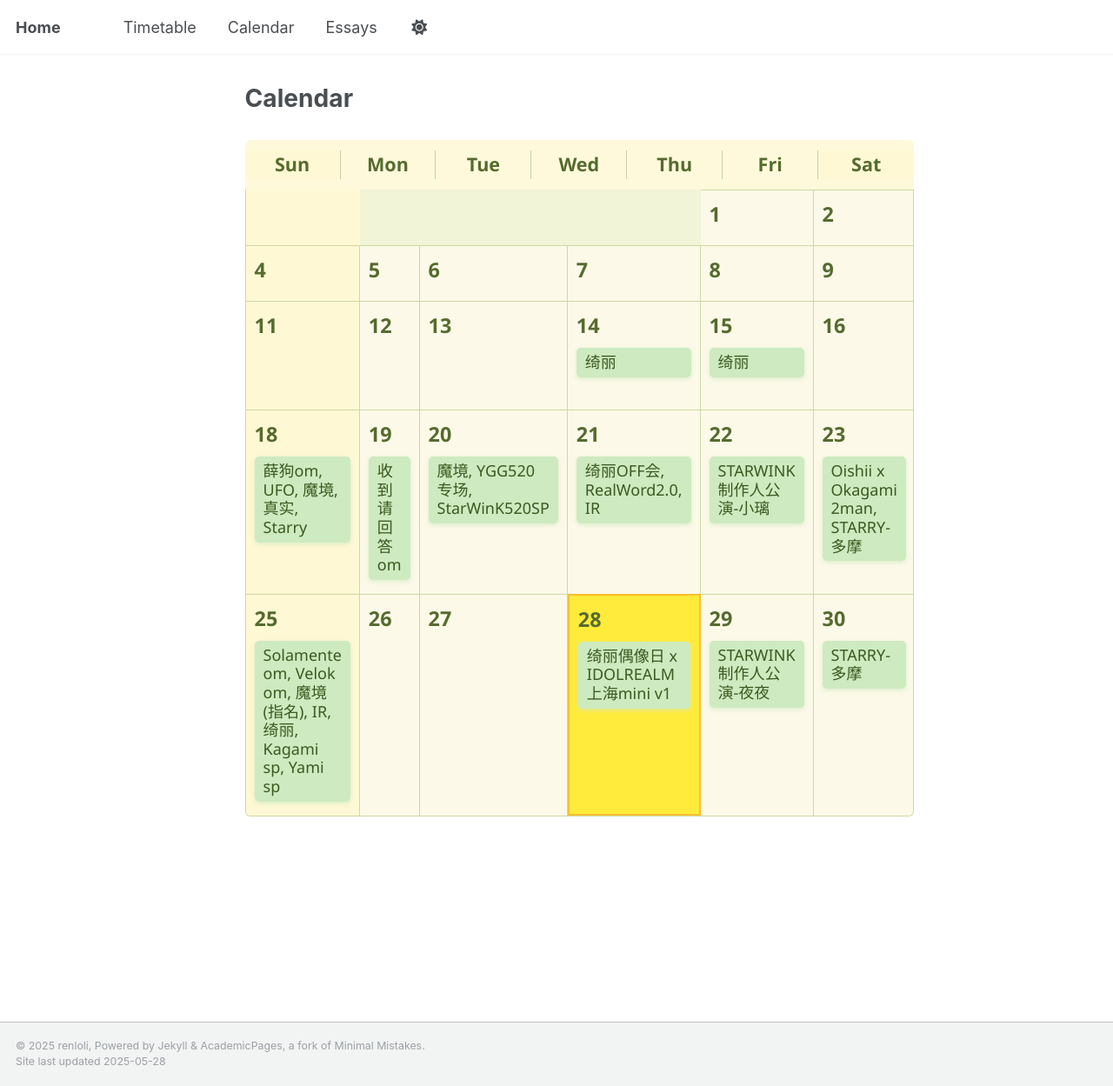
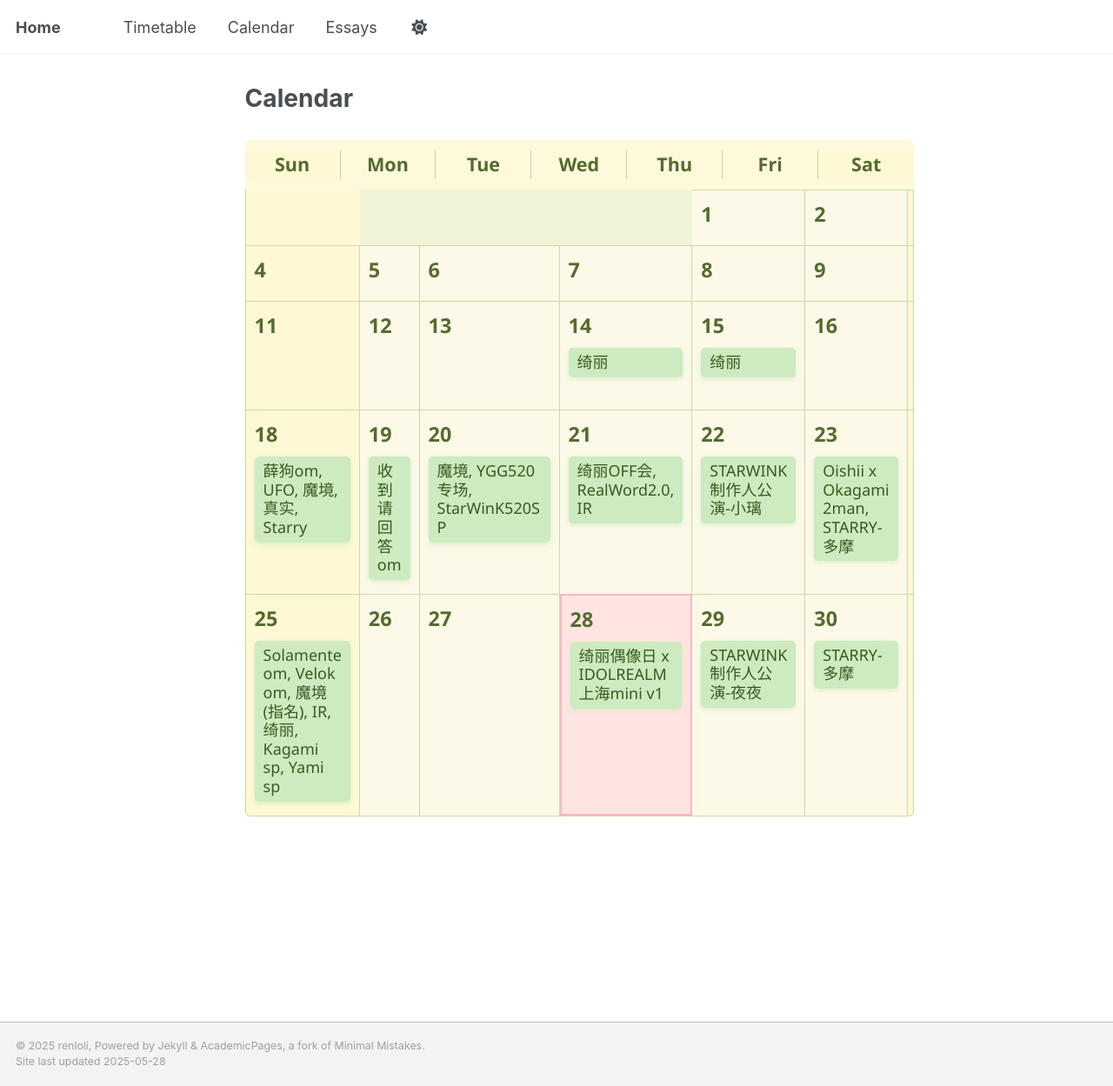
Before and after one commit to renloli/renloli.github.io, a Jekyll site: the page built from _pages/calendar.md, in a window 1280 px wide and 1249 px high. Shown: the whole window at 87% size. Built offline with Jekyll 4.4.1, drawn with Linux system fonts in a browser that asks for light colours.

Commit message:
Update `calendar.html`.

```diff
--- a/_layouts/calendar.html
+++ b/_layouts/calendar.html
@@ -104,7 +104,7 @@ layout: default
         <style>
           #calendar-container {
             width: 100%;
-            max-width: 1000px;
+            max-width: 980px;
             margin: 20px auto;
             font-family: 'Segoe UI', Tahoma, Geneva, Verdana, sans-serif;
             user-select: none;
@@ -182,7 +182,7 @@ layout: default
             line-height: 1.2em;
             white-space: normal;
             word-wrap: break-word; /* 强制换行 */
-            max-width: 200px; /* 固定宽度 */
+            max-width: 140px; /* 固定宽度 */
             overflow-wrap: break-word; /* 兼容性 */
             overflow-y: auto;
             box-shadow: 0 2px 5px rgb(205 234 192 / 0.7);
@@ -211,8 +211,8 @@ layout: default
 
           /* 今天的日期高亮 */
           .calendar-cell.today {
-            background-color: #ffeb3b; /* 明亮的黄色 */
-            border: 2px solid #fbc02d; /* 深黄色边框 */
+            background-color: #ffe4e1; /* 淡粉色背景 */
+            border: 2px solid #ffb6c1; /* 浅粉色边框 */
           }
         </style>
       </section>
```
